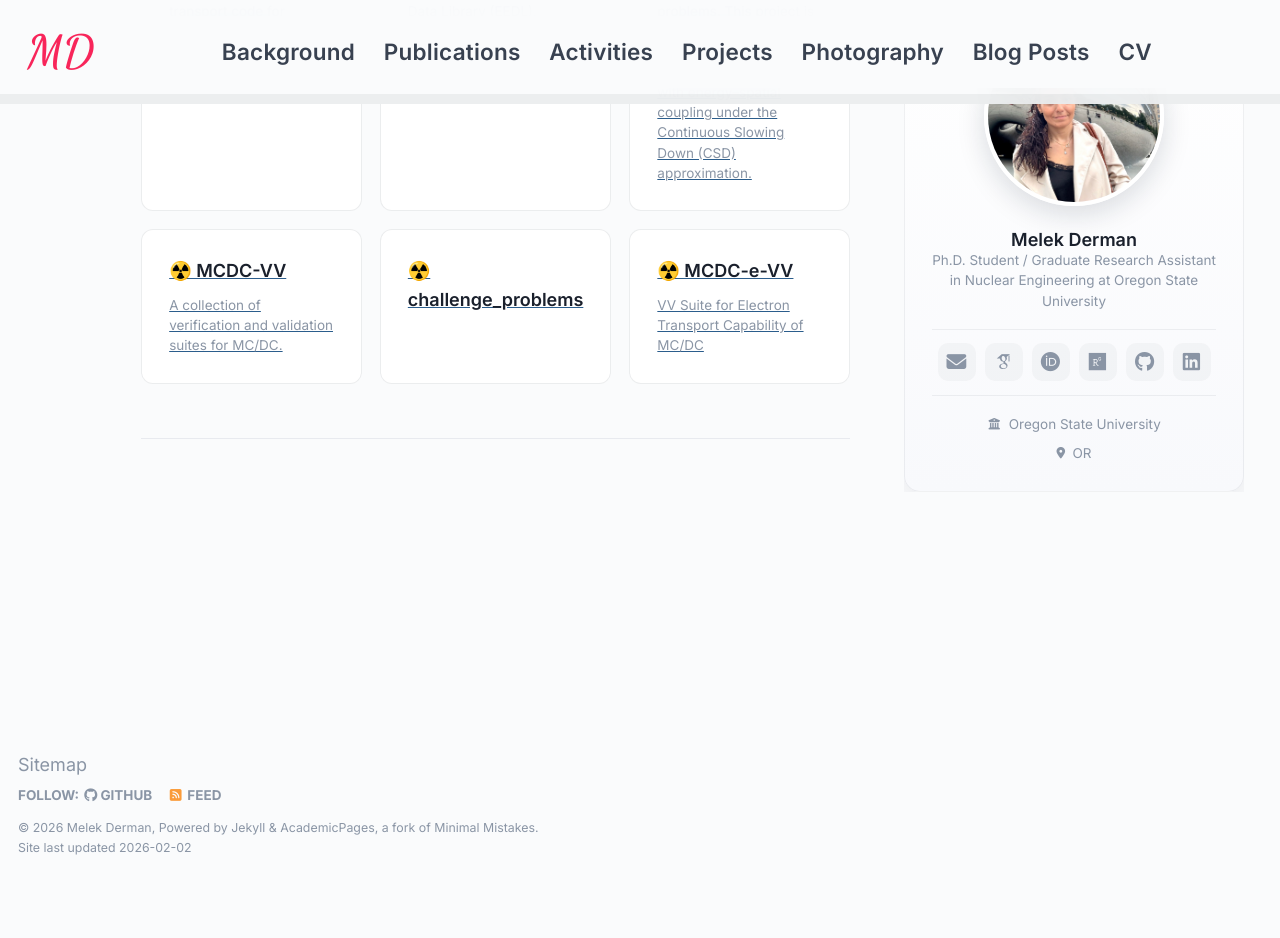
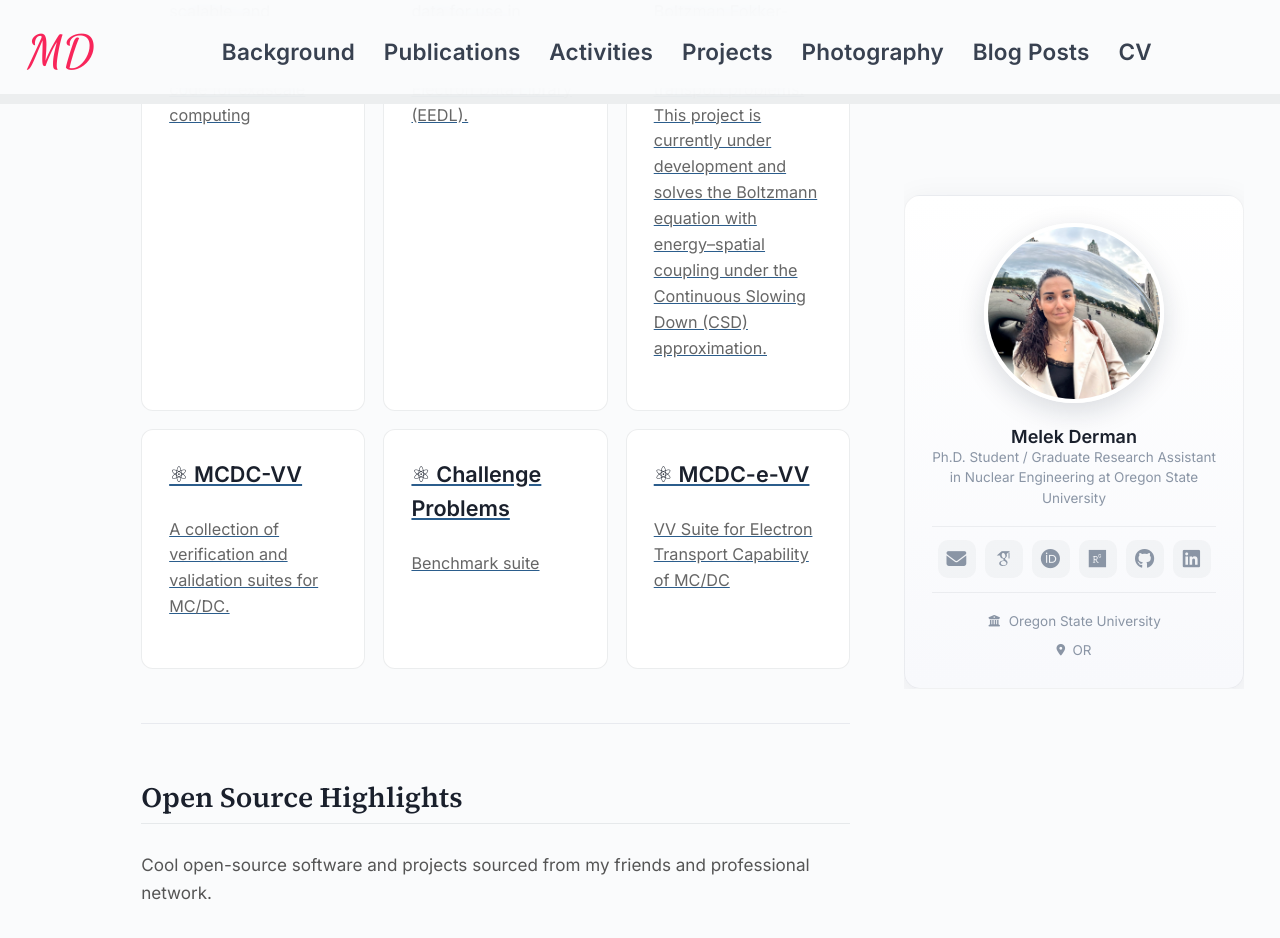
Before and after one commit to melekderman/melekderman.github.io, a Jekyll site: the page built from _pages/projects.md, in a window 1280 px wide and 1400 px high, scrolled down 524 px. Shown: the top 938 px of the window. Built offline with Jekyll 4.4.1, drawn with Linux system fonts in a browser that asks for light colours; some web fonts are replaced; before the commit the page ends 1375 px from its top, so only the background shows below that; some of the changed text lies outside the part shown.

Commit message:
add cool projects

```diff
--- a/_pages/projects.md
+++ b/_pages/projects.md
@@ -7,34 +7,60 @@
 
 <section class="projects-section">
   <h2>Softwares/ Repositories I Contribute To</h2>
-  <p class="section-intro">Projects I actively work on or contribute to as part of my research.</p>
+    <p style="color: #555; font-size: 0.95em; line-height: 1.6; margin-bottom: 30px;">
+    Projects I actively work on or contribute to as part of my research.</p>
   <div class="project-grid">
     <a href="https://github.com/CEMeNT-PSAAP/MCDC" target="_blank" class="project-card">
-      <strong>☢️ MC/DC</strong>
-      <span>Monte Carlo Dynamic Code - A performant, scalable, and portable Monte Carlo neutron transport code for exascale computing</span>
+      <strong style="font-size: 1.2em">⚛ MC/DC</strong>
+      <p style="font-size: 0.9em; color: #666; line-height: 1.6;">Monte Carlo Dynamic Code - A performant, scalable, and portable Monte Carlo neutron transport code for exascale computing</p>
     </a>
     <a href="https://github.com/melekderman/PyEEDL" target="_blank" class="project-card">
-      <strong>☢️ PyEEDL</strong>
-      <span>A tool for preparing electron transport data for use in MCDC, derived from the Evaluated Electron Data Library (EEDL).</span>
+      <strong style="font-size: 1.2em">⚛ PyEEDL</strong>
+      <p style="font-size: 0.9em; color: #666; line-height: 1.6;">A tool for preparing electron transport data for use in MCDC, derived from the Evaluated Electron Data Library (EEDL).</p>
     </a>
     <a href="https://github.com/melekderman/BFP.git" target="_blank" class="project-card">
-      <strong>☢️ BFP</strong>
-      <span>BFP provides an MFEM-based Boltzman Fokker-Plank solver for charged-particle transport problems. This project is currently under development and solves the Boltzmann equation with energy–spatial coupling under the Continuous Slowing Down (CSD) approximation. </span>
+      <strong style="font-size: 1.2em">⚛ BFP</strong>
+      <p style="font-size: 0.9em; color: #666; line-height: 1.6;">BFP provides an MFEM-based Boltzman Fokker-Plank solver for charged-particle transport problems. This project is currently under development and solves the Boltzmann equation with energy–spatial coupling under the Continuous Slowing Down (CSD) approximation. </p>
     </a>
     <a href="https://github.com/CEMeNT-PSAAP/MCDC-VV" target="_blank" class="project-card">
-      <strong>☢️ MCDC-VV</strong>
-      <span>A collection of verification and validation suites for MC/DC.</span>
+      <strong style="font-size: 1.2em">⚛ MCDC-VV</strong>
+      <p style="font-size: 0.9em; color: #666; line-height: 1.6;">A collection of verification and validation suites for MC/DC.</p>
     </a>
     <a href="https://github.com/CEMeNT-PSAAP/challenge_problems" target="_blank" class="project-card">
-      <strong>☢️ challenge_problems</strong>
-      <span></span>
+      <strong style="font-size: 1.2em">⚛ Challenge Problems</strong>
+      <p style="font-size: 0.9em; color: #666; line-height: 1.6;">Benchmark suite</p>
     </a>
     <a href="https://github.com/CARRE-PSAAP/MCDC-VV-electron" target="_blank" class="project-card">
-      <strong>☢️ MCDC-e-VV</strong>
-      <span>VV Suite for Electron Transport Capability of MC/DC</span>
+      <strong style="font-size: 1.2em">⚛ MCDC-e-VV</strong>
+      <p style="font-size: 0.9em; color: #666; line-height: 1.6;">VV Suite for Electron Transport Capability of MC/DC</p>
     </a>
     <!-- Add more of your projects here -->
   </div>
 </section>
 
 ---
+
+<section class="projects-section">
+  <h2>Open Source Highlights</h2>
+  <p style="color: #555; font-size: 0.95em; line-height: 1.6; margin-bottom: 30px;">
+    Cool open-source software and projects sourced from my friends and professional network.
+  </p>
+  <div style="margin-bottom: 20px;">
+    <h3 style="font-size: 1.2em; margin-top: 0; font-family: inherit;">U.S. Nuclear Power Plant Dashboard</h3>
+    <p style="font-size: 0.9em; color: #555; line-height: 1.6;">
+      An interactive visualization tool that serves as a one-stop shop for U.S. nuclear power data. Developed by the Advanced Energy Systems Laboratory (AESL) at Texas A&M University, this dashboard provides daily NRC reactor status reports, historical performance trends, and regulatory documents. It offers a view of the 94 reactors that power 20% of America’s electricity, and daily capacity factors and direct access to ADAMS docket activity..
+    </p>
+  </div>
+
+  <div style="width: 100%; height: 600px; overflow: hidden; border: 1px solid #eee; border-radius: 8px; background: #fff;">
+    <iframe
+      src="https://dwatsontamu.github.io/us_npp_dashboard/"
+      width="100%"
+      height="100%"
+      frameborder="0"
+      scrolling="yes"
+      title="U.S. Nuclear Power Plant Dashboard"
+      style="display: block;">
+    </iframe>
+  </div>
+</section>
```
